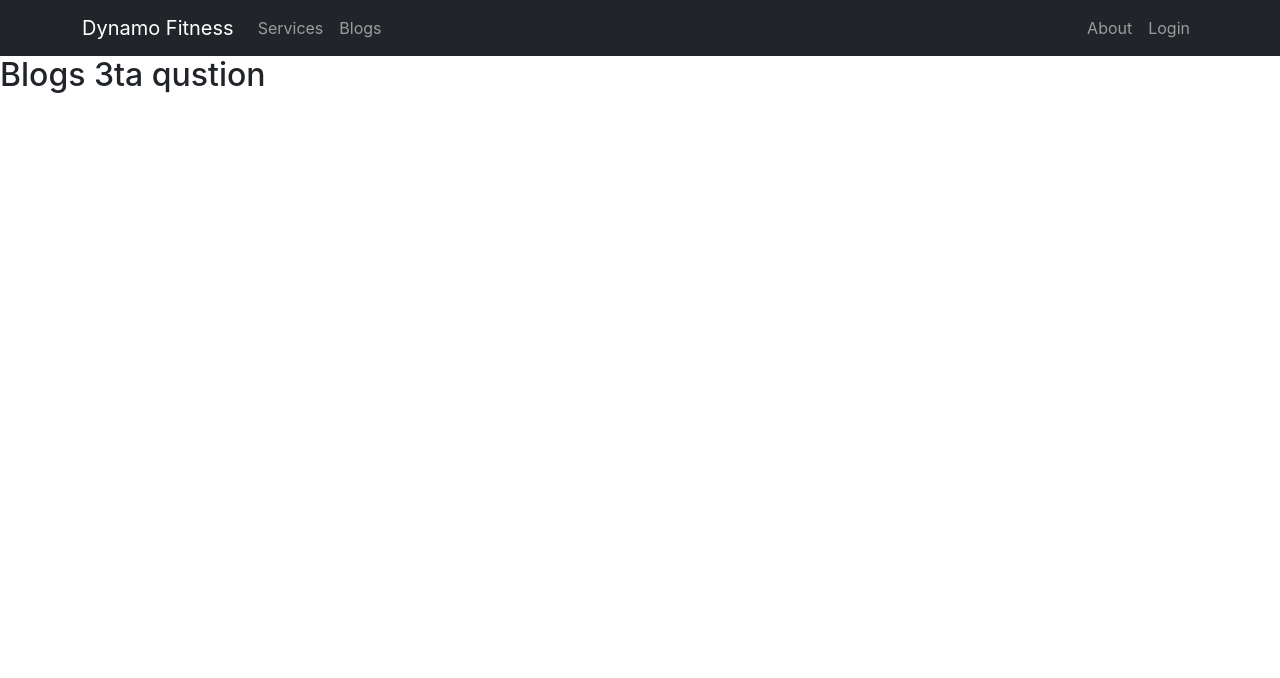
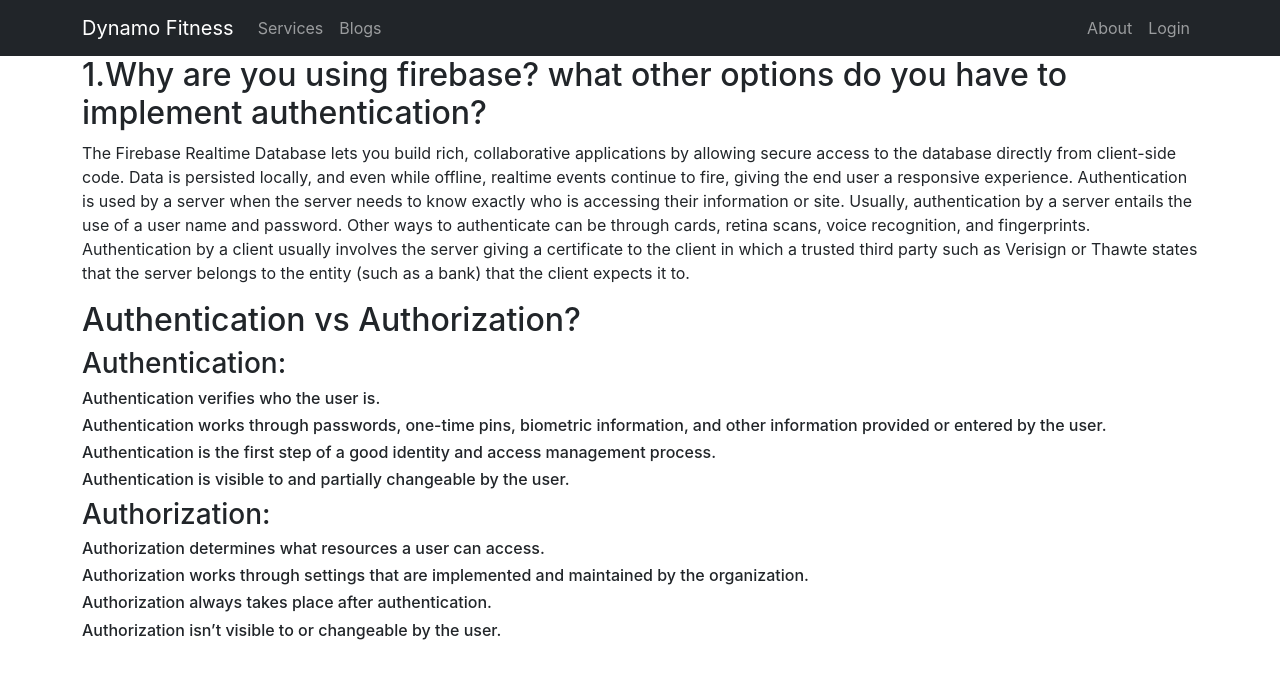
Before and after one commit to ibrahimsarder96/gym-trainer, a React (Create React App) app: page /blogs in a window 1280 px wide. Shown: the top 678 px of the page. Built offline with nearby package versions, Linux system fonts and the light colour scheme; no server answers.

Commit message:
added blogs

```diff
--- a/src/Pages/Blogs/Blogs.js
+++ b/src/Pages/Blogs/Blogs.js
@@ -2,8 +2,24 @@ import React from 'react';
 
 const Blogs = () => {
   return (
-    <div>
-      <h2>Blogs 3ta qustion</h2>
+    <div className='container'>
+      <h2>1.Why are you using firebase? what other options do you have to implement authentication?</h2>
+      <p>The Firebase Realtime Database lets you build rich, collaborative applications by allowing secure access to the database directly from client-side code. Data is persisted locally, and even while offline, realtime events continue to fire, giving the end user a responsive experience.
+      Authentication is used by a server when the server needs to know exactly who is accessing their information or site.
+      Usually, authentication by a server entails the use of a user name and password. Other ways to authenticate can be through cards, retina scans, voice recognition, and fingerprints.
+      Authentication by a client usually involves the server giving a certificate to the client in which a trusted third party such as Verisign or Thawte states that the server belongs to the entity (such as a bank) that the client expects it to.
+      </p>
+     <h2>Authentication vs 	Authorization?</h2>
+     <h3>Authentication:</h3>
+     <h6>Authentication verifies who the user is.</h6>
+     <h6>Authentication works through passwords, one-time pins, biometric information, and other information provided or entered by the user.</h6>
+     <h6>Authentication is the first step of a good identity and access management process.</h6>
+     <h6>Authentication is visible to and partially changeable by the user.</h6>
+     <h3>Authorization:</h3>
+     <h6>	Authorization determines what resources a user can access.</h6>
+     <h6>Authorization works through settings that are implemented and maintained by the organization.</h6>
+     <h6>Authorization always takes place after authentication.</h6>
+     <h6>Authorization isn’t visible to or changeable by the user.</h6>
     </div>
   );
 };
--- a/src/Pages/Shared/Footer/Footer.js
+++ b/src/Pages/Shared/Footer/Footer.js
@@ -6,7 +6,7 @@ const Footer = () => {
   return (
 
     <footer>
-    <h2><small className='title'>copyright {2022}</small></h2>
+    <h2><small className='title'>copyright © {2022}</small></h2>
     </footer>
   );
 };
```
Also changed, not shown: src/images/me/photo-1.jpg (added).
